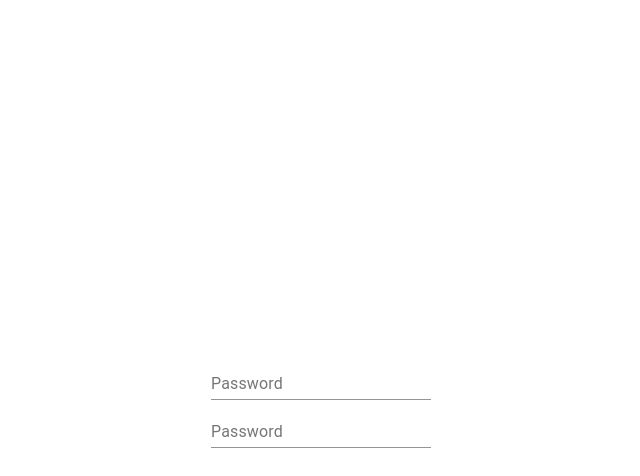
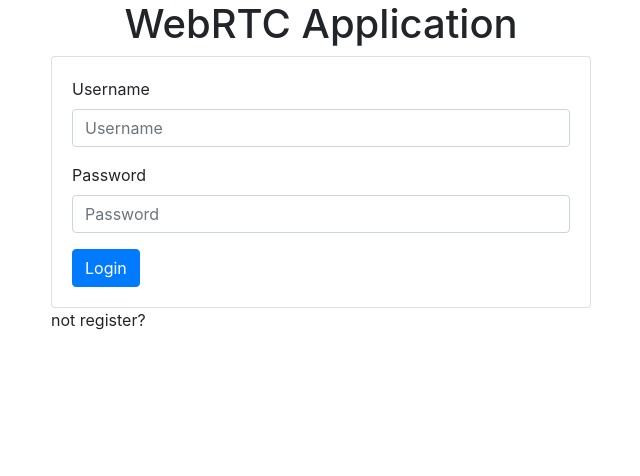
Before and after one commit to konkamp94/web_rtc_chat_app, a React (Create React App) app in the folder react-fe/: page / in a window 1280 px wide. Shown: the top 476 px of the page, without its empty margins (319-959 px from the left). Built offline with nearby package versions, Linux system fonts and the light colour scheme.

Commit message:
fe authentication

```diff
--- a/react-fe/package.json
+++ b/react-fe/package.json
@@ -3,11 +3,13 @@
   "version": "0.1.0",
   "private": true,
   "dependencies": {
-    "@material-ui/core": "^4.11.3",
     "@testing-library/jest-dom": "^5.11.4",
     "@testing-library/react": "^11.1.0",
     "@testing-library/user-event": "^12.1.10",
+    "axios": "^0.21.1",
+    "bootstrap": "^4.6.0",
     "react": "^17.0.2",
+    "react-bootstrap": "^1.5.2",
     "react-dom": "^17.0.2",
     "react-router-dom": "^5.2.0",
     "react-scripts": "^4.0.3",
--- a/react-fe/src/App.js
+++ b/react-fe/src/App.js
@@ -1,23 +1,68 @@
 import { React, Component } from 'react'
 import './App.css';
 import Message from './Message/Message'
-import Login from './Login/Login'
+import LoginOrRegister from './Login/Login'
 import {
   BrowserRouter as Router,
   Switch,
   Route,
   Link
 } from "react-router-dom";
+import AuthService from './Services/AuthService';
+// import AuthService from './Services/AuthService'
 
 class App extends Component{
 
+  constructor() {
+    super()
+    this.authService = new AuthService()
+  }
+
   state = {
-    isAuthenticated: false
+    isAuthenticated: false,
+    formType: 'login'
+  }
+
+  onClickLogin = (username, password) => {
+    this.authService.login(username, password)
+    .then(res => {
+      window.localStorage.setItem('accessToken', res.data.accessToken)
+      window.localStorage.setItem('refreshToken', res.data.refreshToken)
+      this.setState({
+          ...this.state,
+          isAuthenticated: true
+        }
+      )
+    })
+    .catch(error => console.log(error))
+  }
+
+  onClickRegister = (username, password) => {
+    this.authService.register(username, password)
+    .then(res => {
+      this.setState({
+        ...this.state,
+        formType: 'login'
+      })
+      console.log(res)
+    })
+    .catch(error => console.log(error))
+  }
+
+  toggleFormType = () => {
+    let newFormType = this.state.formType === 'login' ? 'register' : 'login'
+    this.setState({
+      ...this.state,
+      formType: newFormType
+    })
   }
 
   render(){
 
-    let dom = <Login/>
+    let dom = <LoginOrRegister formType={this.state.formType}
+                               toggleFormType={this.toggleFormType}
+                               onClickLogin={this.onClickLogin}
+                               onClickRegister={this.onClickRegister}/>
 
     if(this.state.isAuthenticated) {
       dom =
--- /dev/null
+++ b/react-fe/src/Login/Login.css
@@ -0,0 +1,7 @@
+.message {
+    cursor: pointer;
+}
+
+.message:hover {
+    color: blueviolet;
+}
--- a/react-fe/src/Login/Login.js
+++ b/react-fe/src/Login/Login.js
@@ -1,52 +1,54 @@
-import { React, Component } from 'react'
-import TextField from '@material-ui/core/TextField';
-import Container from '@material-ui/core/Container';
-import Grid from '@material-ui/core/Grid';
+import { React, Component, useState } from 'react'
+import axios from 'axios'
+import { Container, Button, Form, Row, Card, Col } from 'react-bootstrap';
+import { message } from './Login.css'
+const LoginOrRegister = (props) => {
 
-class Login extends Component  {
+    let usernameInput;
+    let passwordInput;
+    let button;
+    let message;
 
-    constructor(props) {
-        super(props)
-        this.state = {
-            username: '',
-            password:''
-        }
+    if(props.formType === 'login') {
+        button = <Button onClick={() => props.onClickLogin(usernameInput.value, passwordInput.value)} variant="primary">
+            Login
+        </Button>
+        message ='not register?'
+    } else if(props.formType === 'register') {
+        button = <Button onClick={() => props.onClickRegister(usernameInput.value, passwordInput.value)} variant="primary">
+            Register
+        </Button>
+        message= 'already registered?'
     }
 
-    render() {
-        return (
-            <div>
-                {/* <label htmlFor='username'>Username</label>
-                <input id='username' type='text' placeholder='Username'></input> */}
-                    <Grid container
-                      direction="column"
-                      alignItems="center"
-                      justify="center"
-                      style={{ minHeight: '100vh' }}
-                    >
-                        <Grid item xs={12}>
-                            <TextField
-                                    id="password1"
-                                    label="Password"
-                                    type="password"
-                                    autoComplete="current-password"
-                                />
-                        </Grid>
-                        <Grid item xs={12}>
-                            <TextField
-                                    id="password"
-                                    label="Password"
-                                    type="password"
-                                    autoComplete="current-password"
-                                />
-                        </Grid>
-                    </Grid>
-                {/* <p>Hi {props.name}</p>
-                {props.children} */}
-            </div>
-        );
-    }
+    return (
+        <Container>
+                <h1 style={{textAlign: 'center'}}>WebRTC Application</h1>
+                <Row className="justify-content-center">
+                    <Col className="align-self-center" sm={6}>
+                        <Card>
+                        <Card.Body>
+                            <Form>
+                            <Form.Group controlId="username">
+                                <Form.Label>Username</Form.Label>
+                                <Form.Control ref={(ref) => {usernameInput = ref}} type="text" placeholder="Username" />
+                            </Form.Group>
+                            <Form.Group controlId="password">
+                                <Form.Label>Password</Form.Label>
+                                <Form.Control ref={(ref) => {passwordInput = ref}} type="password" placeholder="Password" />
+                            </Form.Group>
+                            {button}
+                            </Form>
+                        </Card.Body>
+                        </Card>
+                        <p onClick={() => props.toggleFormType()} className='message'>
+                            {message}
+                        </p>
+                    </Col>
+                </Row>
+        </Container>
+    );
 
 }
 
-export default Login
+export default LoginOrRegister
--- /dev/null
+++ b/react-fe/src/Services/AuthService.js
@@ -0,0 +1,20 @@
+import React, { Component } from 'react';
+import axios from 'axios'
+
+export default class AuthService extends Component{
+    isAuthenticated
+
+    isAuthenticated = () => {
+        return this.isAuthenticated
+    }
+
+    login = (username, password) => {
+        let body = { username, password }
+        return axios.post('http://localhost:9090/login/', body)
+    }
+
+    register = (username, password) => {
+        let body = { username, password }
+        return axios.post('http://localhost:9090/register/', body)
+    }
+}
--- a/react-fe/src/index.js
+++ b/react-fe/src/index.js
@@ -3,6 +3,7 @@ import ReactDOM from 'react-dom';
 import './index.css';
 import App from './App';
 import reportWebVitals from './reportWebVitals';
+import 'bootstrap/dist/css/bootstrap.min.css';
 
 ReactDOM.render(
   <React.StrictMode>
```
Also changed, not shown: react-fe/src/Register/Register.js (added), 1 other file (tests, documents, lock files or other folders).
